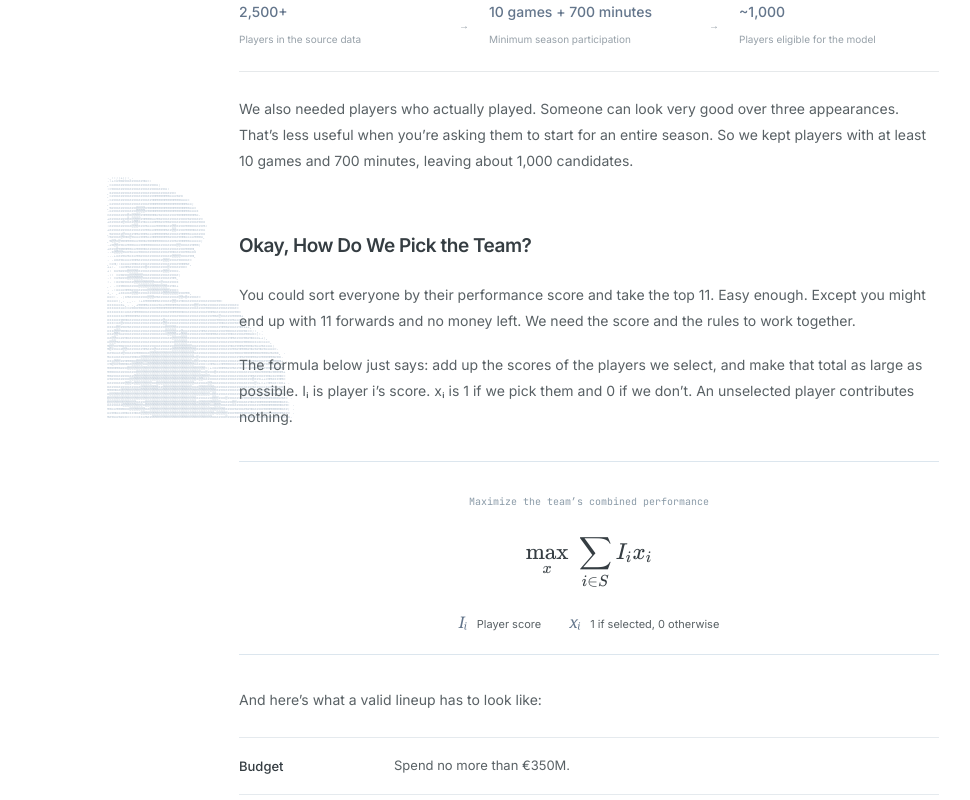
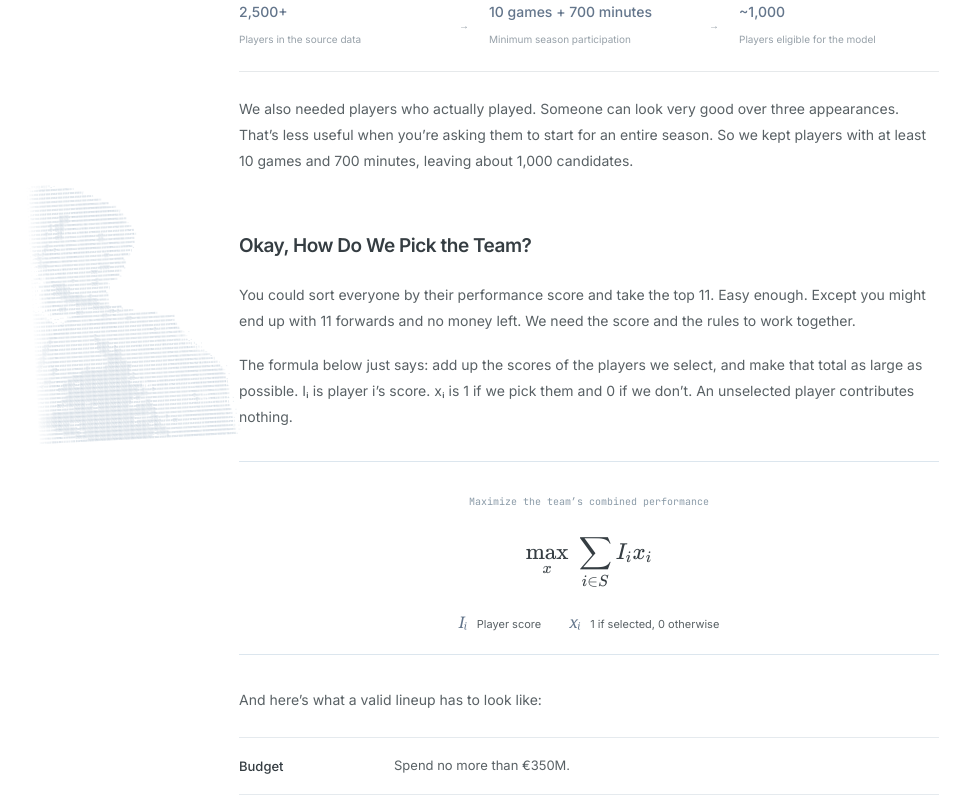
Before and after one commit to svalenci13/portfolio, a Next.js app: page /projects/soccer-optimization in a window 1280 px wide. Shown: the part 960-1760 px from the top of the page, without its empty margins (91-1061 px from the left). Built offline with nearby package versions, Linux system fonts and the light colour scheme; a web font is replaced by a local one.

Commit message:
Give archive ASCII a varied, flowing composition

```diff
--- a/src/app/globals.css
+++ b/src/app/globals.css
@@ -389,28 +389,28 @@ body:has(.portfolio-home) { overflow: hidden; }
   .soccer-ascii-backdrop { width: 220px; max-height: 240px; opacity: .30; }
 }
 
-/* Distribute artwork over the full report instead of clustering short opening sections. */
+/* An irregular trail of archive photographs, with quieter gaps between clusters. */
 .article-body { position: relative; isolation: isolate; }
 .soccer-art-trail {
   position: absolute;
   z-index: -1;
-  inset: 700px -120px 120px -180px;
-  display: flex;
-  flex-direction: column;
-  justify-content: space-between;
+  inset: 700px -120px 450px -180px;
   pointer-events: none;
 }
+.soccer-art-placement { position: absolute; }
 .soccer-art-trail .soccer-ascii-backdrop {
   position: static;
-  flex: 0 0 auto;
-  max-height: 280px;
+  display: block;
+  width: 100%;
+  height: auto;
+  max-height: 300px;
 }
-.soccer-art-trail .soccer-art-left { align-self: flex-start; }
-.soccer-art-trail .soccer-art-right { align-self: flex-end; }
 @media (max-width: 1050px) {
   .soccer-art-trail { left: -100px; right: -90px; }
+  .soccer-art-placement { max-width: 34vw; }
 }
 @media (max-width: 600px) {
-  .soccer-art-trail { left: -65px; right: -65px; top: 850px; }
+  .soccer-art-trail { left: -65px; right: -35px; top: 850px; bottom: 350px; }
+  .soccer-art-placement { max-width: 46vw; }
   .soccer-art-trail .soccer-ascii-backdrop { max-height: 240px; }
 }
--- a/src/components/soccer-backdrop.tsx
+++ b/src/components/soccer-backdrop.tsx
@@ -25,8 +25,21 @@ export function SoccerArtCredits() {
 }
 
 export function SoccerArtTrail() {
-  const order: Player[] = ["ronaldinho", "neymar", "r9", "kaka", "pele", "adriano", "messi", "maradona"]
+  const placements: { player: Player; top: string; left: string; width: number; tilt: string }[] = [
+    { player: "ronaldinho", top: "0%", left: "-3%", width: 245, tilt: "-3deg" },
+    { player: "neymar", top: "12%", left: "72%", width: 210, tilt: "2deg" },
+    { player: "r9", top: "27%", left: "61%", width: 250, tilt: "-2deg" },
+    { player: "kaka", top: "39%", left: "-8%", width: 310, tilt: "1deg" },
+    { player: "pele", top: "53%", left: "4%", width: 330, tilt: "-2deg" },
+    { player: "adriano", top: "67%", left: "69%", width: 290, tilt: "3deg" },
+    { player: "messi", top: "80%", left: "52%", width: 265, tilt: "-1deg" },
+    { player: "maradona", top: "95%", left: "-1%", width: 240, tilt: "2deg" },
+  ]
   return <div className="soccer-art-trail" aria-hidden="true">
-    {order.map((player, index) => <SoccerBackdrop key={player} player={player} side={index % 2 ? "right" : "left"} />)}
+    {placements.map(({ player, top, left, width, tilt }) => (
+      <div className="soccer-art-placement" key={player} style={{ top, left, width, transform: `rotate(${tilt})` }}>
+        <SoccerBackdrop player={player} />
+      </div>
+    ))}
   </div>
 }
```
